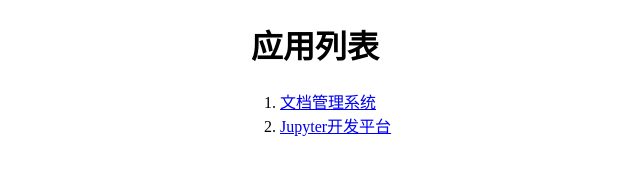
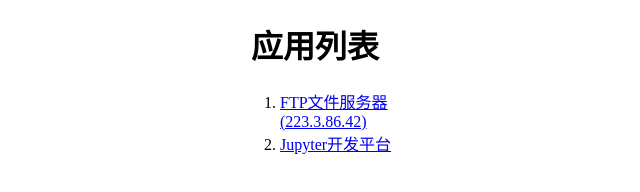
Before and after one commit to future-network/future-network.github.io, a plain HTML site: page index.html in a window 1280 px wide. Shown: the whole page, without its empty margins (325-965 px from the left). Drawn offline with Linux system fonts and the light colour scheme.

Commit message:
Update index.html

```diff
--- a/index.html
+++ b/index.html
@@ -8,7 +8,7 @@
 	<body class="is-preload">
 		<h1 style="text-align:center"> 应用列表 </h1>
 		<ul style="list-style:decimal;left: 50%;position:  relative;width: 150px;margin-left: -75px;">
-			<li><a href="ftp://223.3.66.39" id="ftp">文档管理系统</a></li>
+			<li><a href="ftp://223.3.86.42" id="ftp">FTP文件服务器(223.3.86.42)</a></li>
 			<li><a href="http://223.3.69.57:8000" id="gpu">Jupyter开发平台</a></li>
 		</ul>
 		<script>
```
